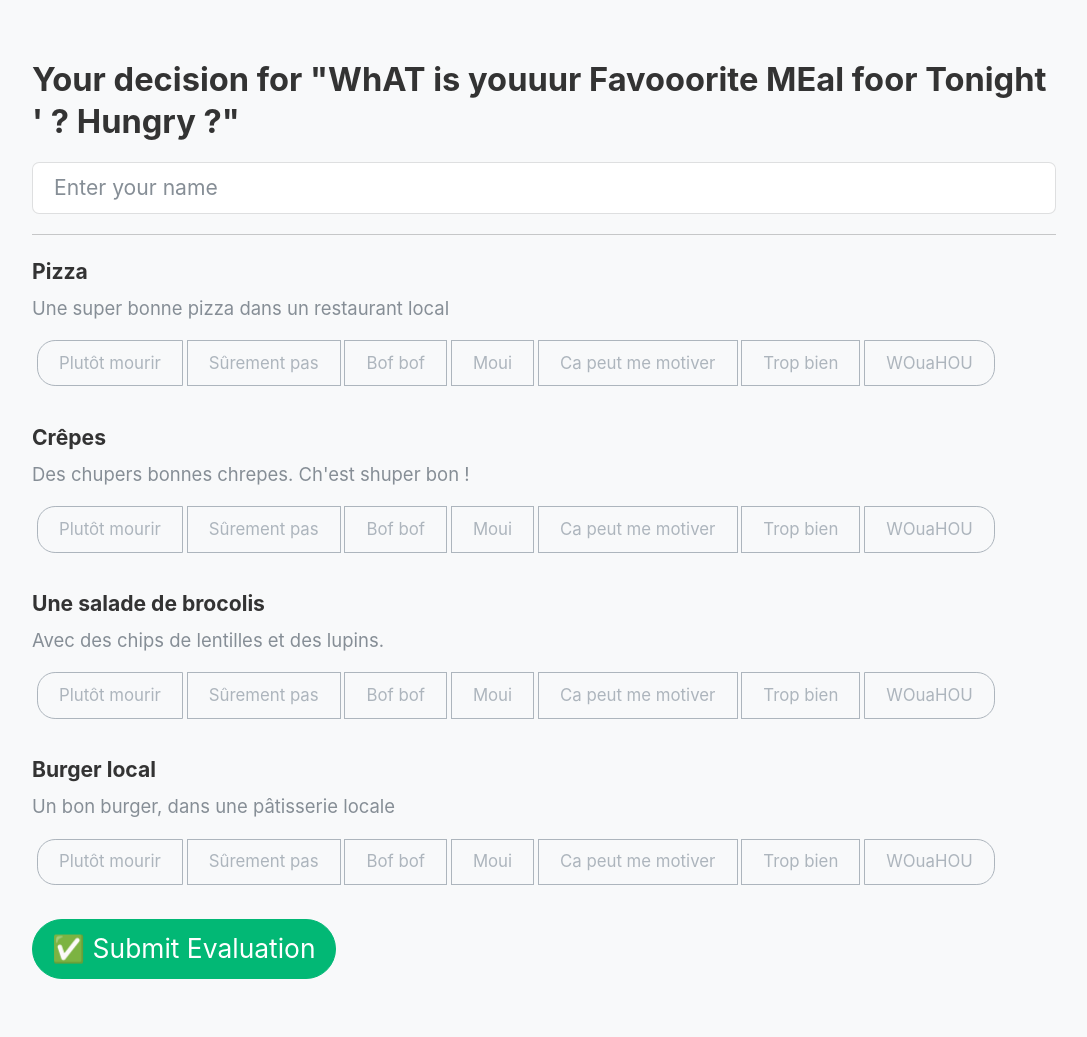
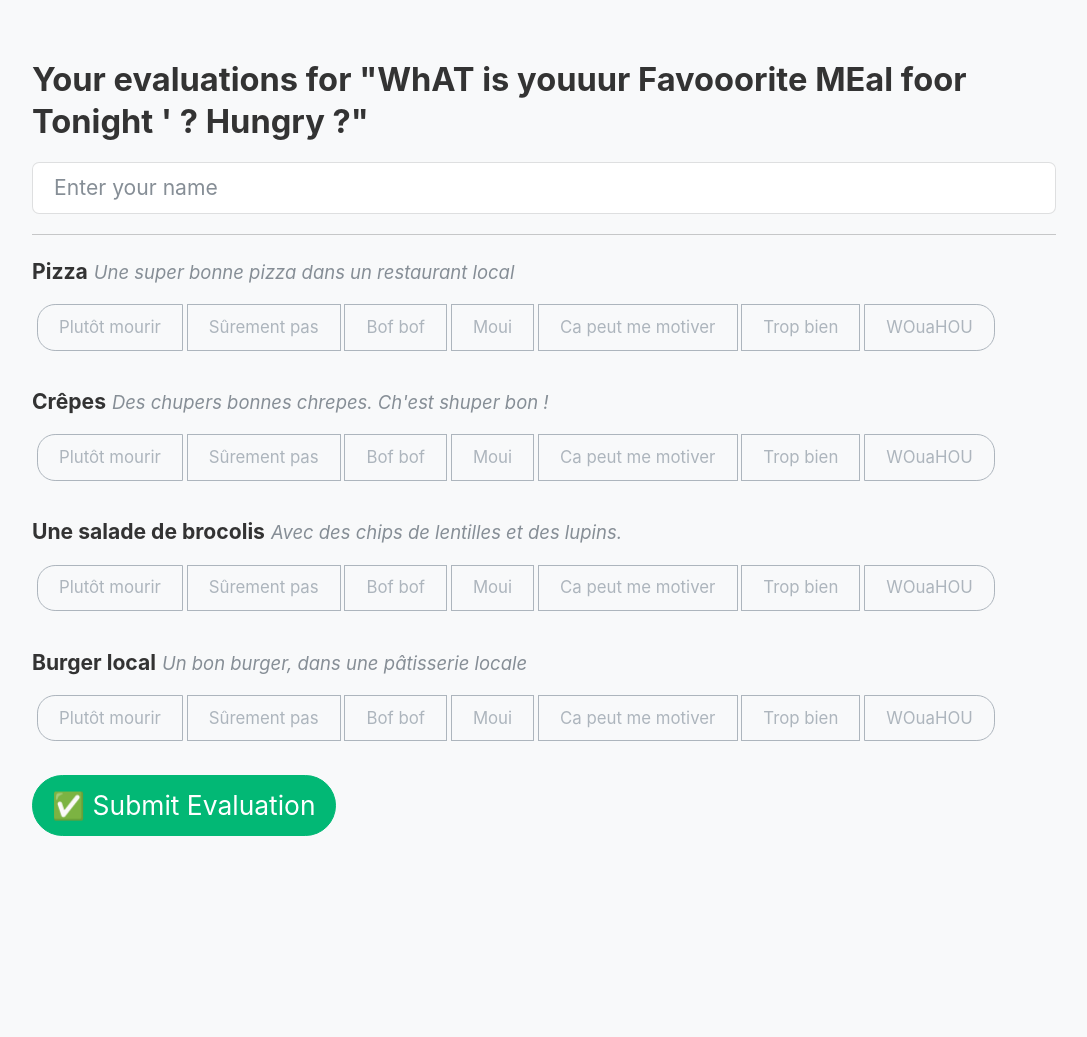
Before and after one commit to Decide-Mieux/app, a Flask app: page /evaluate/a7b4202b in a window 1280 px wide. Shown: the whole page, without its empty margins (96-1183 px from the left). After the commit the page ends 836 px from the top, so only its background shows below. Run offline with Flask 3, Linux system fonts and the light colour scheme; some libraries are stand-ins or nearby versions.

Commit message:
Add files via upload

```diff
--- a/app/templates/add_choices.html
+++ b/app/templates/add_choices.html
@@ -11,7 +11,7 @@
             container.insertAdjacentHTML('beforeend', `
                 <div class="mb-3">
                     <input name="choice" class="form-control my-1" placeholder="Choice label" required>
-                    <input name="description" class="form-control" placeholder="(optional) Description">
+                    <input name="description" class="form-control fst-italic" placeholder="Description (optional)">
                 </div>
             `);
         }
@@ -24,7 +24,7 @@
         <div id="choices">
             <div class="mb-3">
                 <input name="choice" class="form-control my-1" placeholder="Choice label" required>
-                <input name="description" class="form-control" placeholder="(optional) Description">
+                <input name="description" class="form-control fst-italic" placeholder="Description (optional)">
             </div>
         </div>
         <button type="button" class="btn btn-secondary mb-3" onclick="addChoice()">+ Add Choice</button>
--- a/app/templates/evaluate.html
+++ b/app/templates/evaluate.html
@@ -26,7 +26,7 @@
   {% endif %}
 {% endwith %}
 <div class="container py-5">
-    <h2>Your decision for "{{ decision.name }}"</h2>
+    <h2>Your evaluations for "{{ decision.name }}"</h2>
     <!--
     <p class="text-muted">Please evaluate each choice using the following scale (ordered from lowest to highest):</p>
     <p><strong>{{ scale|join(' < ') }}</strong></p>
@@ -40,8 +40,10 @@
 
         {% for choice in choices %}
             <div class="mb-4">
-                <strong>{{ choice.label }}</strong><br>
-                <small class="text-muted">{{ choice.description }}</small><br>
+                <strong>{{ choice.label }}</strong>
+                {% if choice.description %}
+                    <small class="text-muted fst-italic">{{ choice.description }}</small>
+                {% endif %}<br>
 
                 <!-- hidden input that stores the selected score -->
                 <input type="hidden" name="score_{{ choice.id }}" id="score_{{ choice.id }}" required>
```
